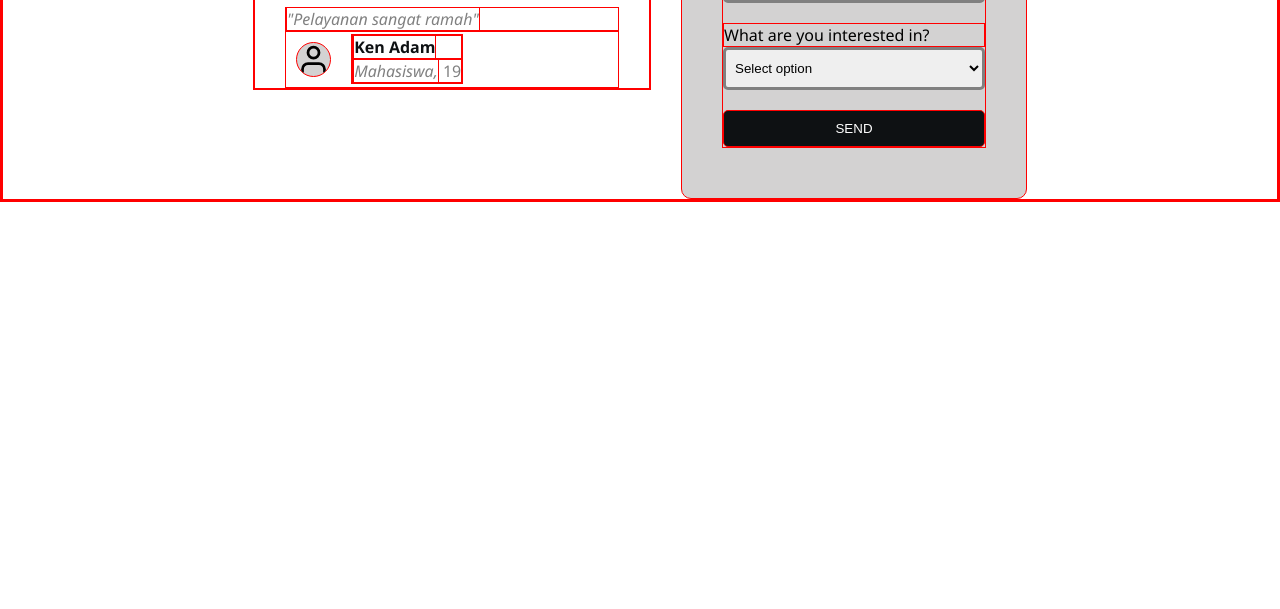
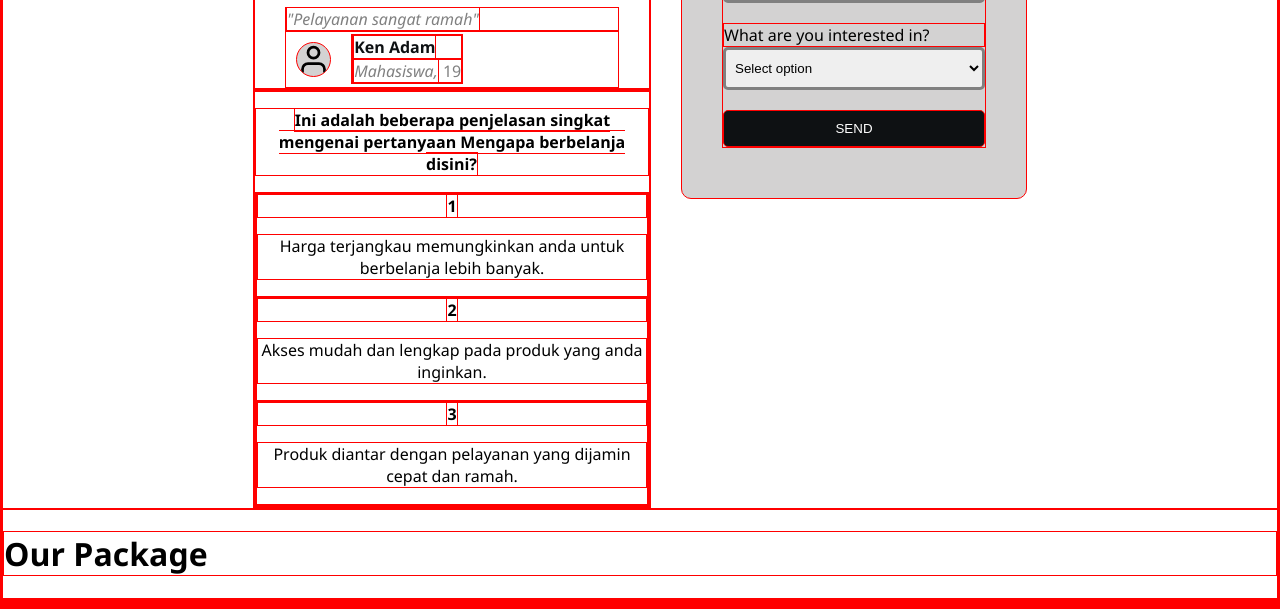
Before and after one commit to revou-fundamental-course/26-jun-23-Radennn1, a plain HTML site: page index.html in a window 1280 px wide. Shown: the part 757-1366 px from the top of the page. Before the commit the page ends 959 px from the top, so only its background shows below. Drawn offline with Linux system fonts and the light colour scheme.

Commit message:
add explanation section on why use our site

```diff
--- a/index.html
+++ b/index.html
@@ -11,7 +11,7 @@
         <a href="#Home" class="navlogo"><img src="./assets/RevoULogo.png"></a>
     <div class="navmenu">
         <a href="#Home" class="navborder">Home</a>
-        <a href="" class="navborder">Our Package</a>
+        <a href="#packagetitle" class="navborder">Our Package</a>
         <a href="">Our Contact</a>
     </div>
     </header>
@@ -41,6 +41,24 @@
                     </div>
                 </div>
             </div>
+            <div class="line"></div>
+            <div class="explanation">
+                <p><strong>Ini adalah beberapa penjelasan singkat mengenai pertanyaan Mengapa berbelanja disini?</strong> </p>
+                <div class="exlist">
+                    <div class="liex">
+                        <div class="linum"><strong>1</strong></div>
+                        <p>Harga terjangkau memungkinkan anda untuk berbelanja lebih banyak.</p>
+                    </div>
+                    <div class="liex">
+                        <div class="linum"><strong>2</strong></div>
+                        <p>Akses mudah dan lengkap pada produk yang anda inginkan.</p>
+                    </div>
+                    <div class="liex">
+                        <div class="linum"><strong>3</strong></div>
+                        <p>Produk diantar dengan pelayanan yang dijamin cepat dan ramah.</p>
+                    </div>
+                </div>
+            </div>
         </div>
         <div class="right">
             <div class="formtitle">
@@ -55,13 +73,26 @@
                 <label for="option">What are you interested in?</label>
                 <select id="option">
                     <option value="">Select option</option>
-                    <option value="foods">Frozen Food</option>
+                    <option value="foods">Foods</option>
                     <option value="drinks">Drinks</option>
-                    <option value="tools">Tools</option>
+                    <option value="herbs">Herbs & ingredients</option>
+                    <option value="tools">Cook Ware</option>
                 </select>
                 <button>SEND</button>
             </div>
         </div>
     </div>
+    <div class="ourpackage" id="packagetitle">
+        <h1>Our Package</h1>
+    </div>
+    <div class="packages">
+        <div class="pactop">
+
+        </div>
+        <div class="line"></div>
+        <div class="pacbot">
+
+        </div>
+    </div>
 </body>
 </html>
```
